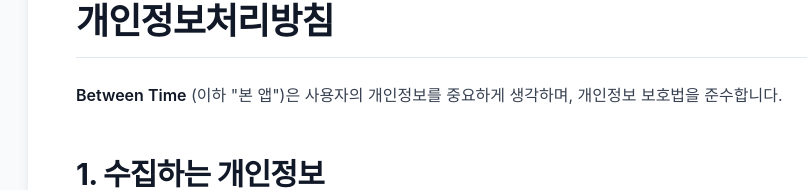
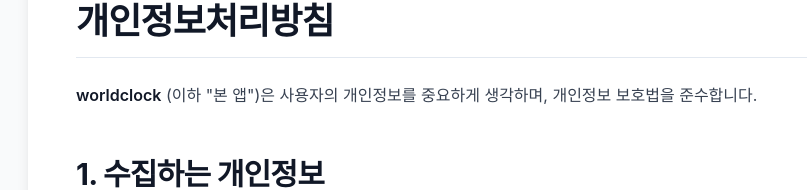
Before and after one commit to iroon66/worldclock, a Next.js app: page /privacy in a window 1280 px wide. Shown: the part 157-347 px from the top of the page, without its empty margins (196-1003 px from the left). Built offline with nearby package versions, Linux system fonts and the light colour scheme.

Commit message:
Rename brand in Privacy: Between Time -> worldclock (metadata + markdown)

```diff
--- a/src/app/privacy/page.tsx
+++ b/src/app/privacy/page.tsx
@@ -8,8 +8,8 @@ import { ArrowLeft } from 'lucide-react';
 import { Metadata } from 'next';
 
 export const metadata: Metadata = {
-  title: '개인정보처리방침 - Between Time',
-  description: 'Between Time 앱의 개인정보처리방침',
+  title: '개인정보처리방침 - worldclock',
+  description: 'worldclock 앱의 개인정보처리방침',
 };
 
 async function getPrivacyPolicy() {
```
Also changed, not shown: content/privacy-policy.md (+1 -1 lines).
